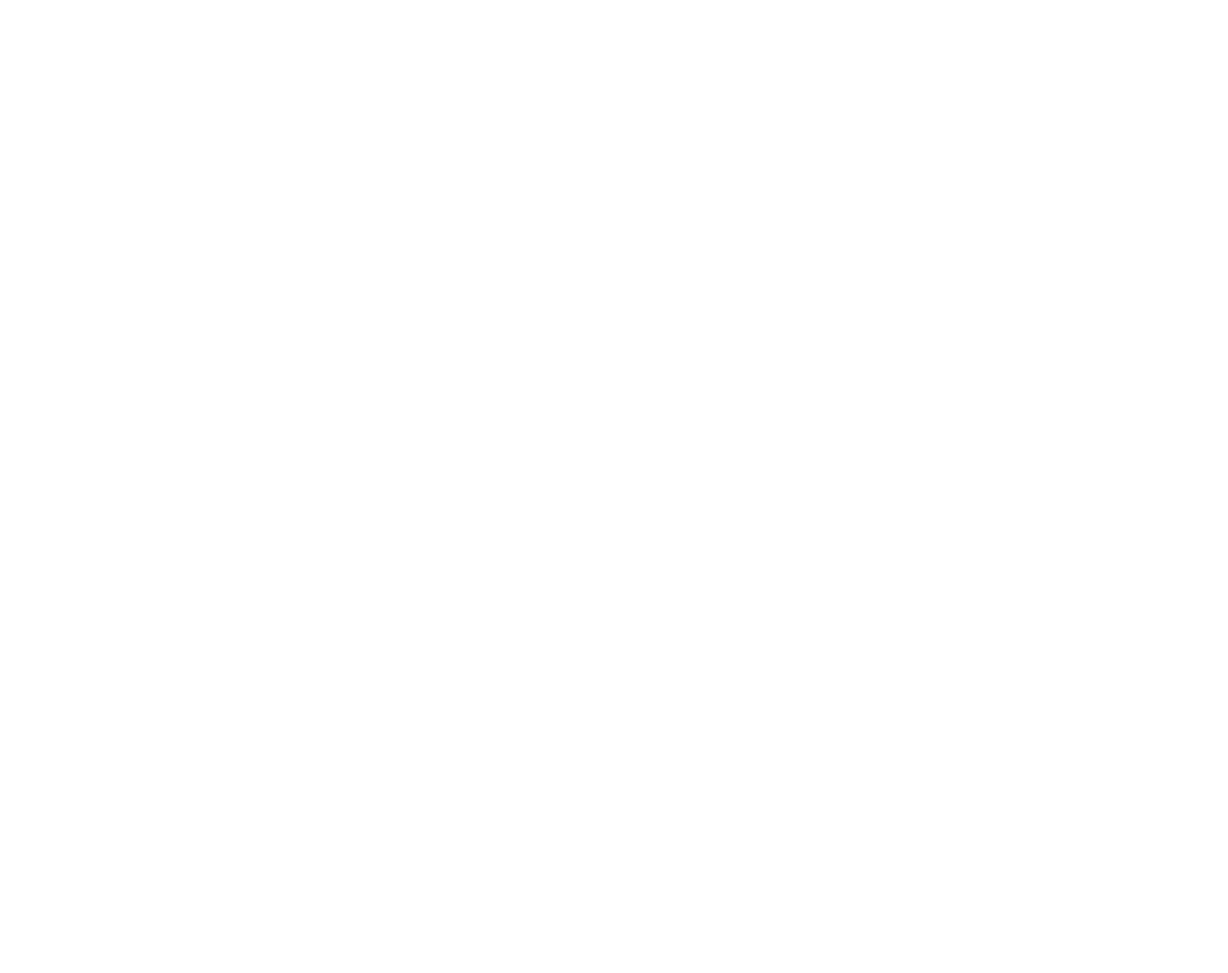
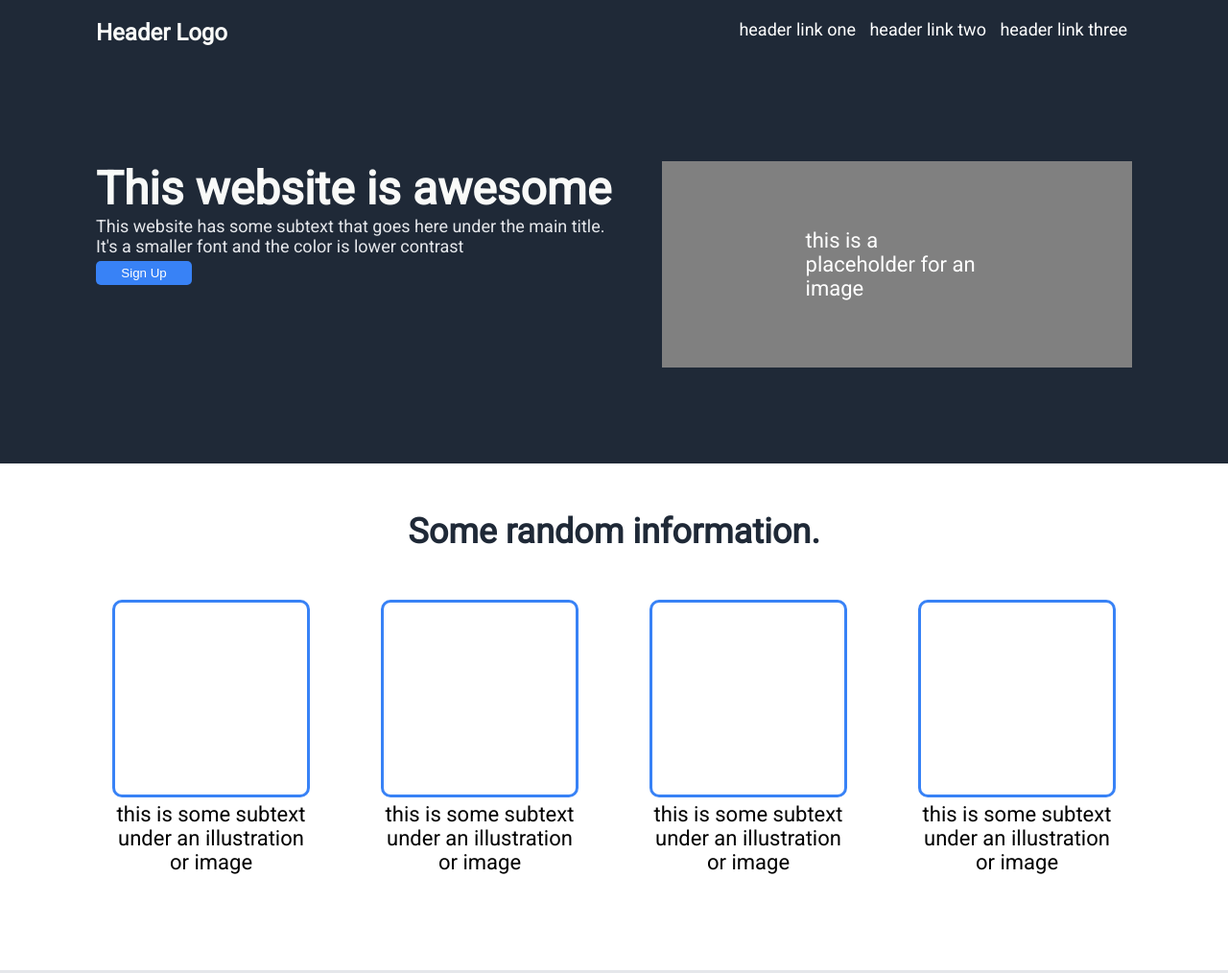
Before and after one commit to Nocaxe/landing-page, a plain HTML site: page index.html in a window 1280 px wide. Shown: the top 1014 px of the page at 96% size. Before the commit the page ends 800 px from the top, so only its background shows below. Drawn offline with Linux system fonts and the light colour scheme.

Commit message:
complete assignment

```diff
--- a/index.html
+++ b/index.html
@@ -16,8 +16,84 @@
         </title>
     </head>
     <body>
+    <div class="head-hero">
         <div class="header">
+            <div class="logo">Header Logo</div>
+            <div class="links">
+                <a href="#">header link one</a>
+                <a href="#">header link two</a>
+                <a href="#">header link three</a>
+            </div>
+        </div>
 
+        <div class="hero">
+            <div class="hero-text">
+                <div class="hero-main">
+                    This website is awesome
+                </div>
+                <div class="hero-sec">
+                    This website has some subtext that goes here under the main title.
+                    It's a smaller font and the color is lower contrast
+                </div>
+                <button class="hero-button">Sign Up</button>
+            </div>
+            <div class="placeholder">
+                this is a placeholder for an image
+            </div>
+        </div>
+    </div>
+
+        <div class="information">
+            <div class="info-head">
+                Some random information.
+            </div>
+            <div class="container">
+                <div class="item">
+                    <div class="img"></div>
+                    <div class="item-text">this is some subtext under an illustration or image</div>
+                </div>
+                <div class="item">
+                    <div class="img"></div>
+                    <div class="item-text">this is some subtext under an illustration or image</div>
+                </div>
+                <div class="item">
+                    <div class="img"></div>
+                    <div class="item-text">this is some subtext under an illustration or image</div>
+                </div>
+                <div class="item">
+                    <div class="img"></div>
+                    <div class="item-text">this is some subtext under an illustration or image</div>
+                </div>
+            </div>
+        </div>
+
+        <div class="quote">
+            <div class="text">
+                This is an inspiring quote, or a testimonial from a customer.
+                Maybe it's just filling up space, or maybe people will actually
+                read it. Who knows? All I know is that it looks nice.
+            </div>
+            <div class="person">
+                -Thor, God of Thunder
+            </div>
+        </div>
+
+        <div class="action">
+            <div class="action-text">
+                <div class="action-head">
+                    Call to action! It's time!
+                </div>
+                <div class="action-sec">
+                    Sign up for our product by clicking that button right over there!
+                </div>
+            </div>
+            <div>
+                <button class="action-button">Sign up</button>
+            </div>
+        </div>
+
+        <div class="footer">
+            Copyright © The Odin Project 2021
         </div>
     </body>
 </html>
--- a/style.css
+++ b/style.css
@@ -0,0 +1,161 @@
+a {
+    text-decoration: none;
+    margin: 0px 5px;
+}
+
+a:link {
+    color: white;
+}
+
+.header, .footer, .hero{
+    background-color: #1F2937;
+    display: flex;
+    color: white;
+    padding: 20px 100px;
+}
+
+.header {
+    justify-content: space-between;
+}
+
+.logo {
+    font-size: 24px;
+    color: #F9FAF8;
+    font-weight: 700;
+}
+
+.links, .hero-sec {
+    font-size: 18px;
+    color: #E5E7EB;
+}
+
+.footer {
+    justify-content: center;
+}
+
+body {
+    display: flex;
+    flex-direction: column;
+    justify-content: space-between;
+    margin: 0;
+    min-height: 100vh;
+}
+
+.hero {
+    padding: 100px;
+    justify-content: space-between;
+}
+
+.hero-text {
+    display: flex;
+    flex-direction: column;
+    margin-right: 50px;
+}
+
+.hero-main {
+    font-size: 48px;
+    font-weight: 900;
+    color: #F9FAF8;
+}
+
+.placeholder {
+    background-color: grey;
+    display: flex;
+    justify-content: center;
+    align-items: center;
+    padding: 70px 150px;
+}
+
+.hero-button {
+    background-color: #3882F6;
+    color: white;
+    width: 100px;
+    padding: 5px;
+    border-radius: 5px;
+    border: none;
+    margin-top: 5px;
+}
+
+.information {
+    display: flex;
+    flex-direction: column;
+    align-items: center;
+}
+
+.info-head {
+    font-size: 36px;
+    font-weight: 900;
+    color: #1F2937;
+    margin: 50px;
+}
+
+.container {
+    display: flex;
+}
+
+.item {
+    width: 200px;
+    display: flex;
+    flex-direction: column;
+    align-items: center;
+    flex: 1 1 auto;
+    margin: 0px 40px 100px;
+}
+
+.item-text {
+    text-align: center;
+    margin-top: 5px;
+}
+
+.img {
+    height: 200px;
+    width: 200px;
+    border-style: solid;
+    border-width: 3px;
+    border-color: #3882F6;
+    border-radius: 10px;
+}
+
+.quote {
+    display: flex;
+    flex-direction: column;
+    padding: 100px 300px;
+    background-color: #E5E7EB;
+}
+
+.text {
+    font-size: 36px;
+    font-style: italic;
+    font-weight: 300;
+}
+
+.person {
+    align-self: flex-end;
+    font-weight: 700;
+}
+
+.action {
+    background-color: #3882F6;
+    margin: 50px 100px;
+    padding: 30px 70px;
+    border-radius: 10px;
+    color: white;
+    display: flex;
+    justify-content: space-between;
+    align-items: center;
+}
+
+.action-head {
+    font-weight: 700;
+}
+
+.action-button {
+    background-color: #3882F6;
+    color: white;
+    width: 100px;
+    padding: 5px;
+    border-radius: 5px;
+    border-style: solid;
+    border-color: white;
+    border-width: 2px;
+}
```
